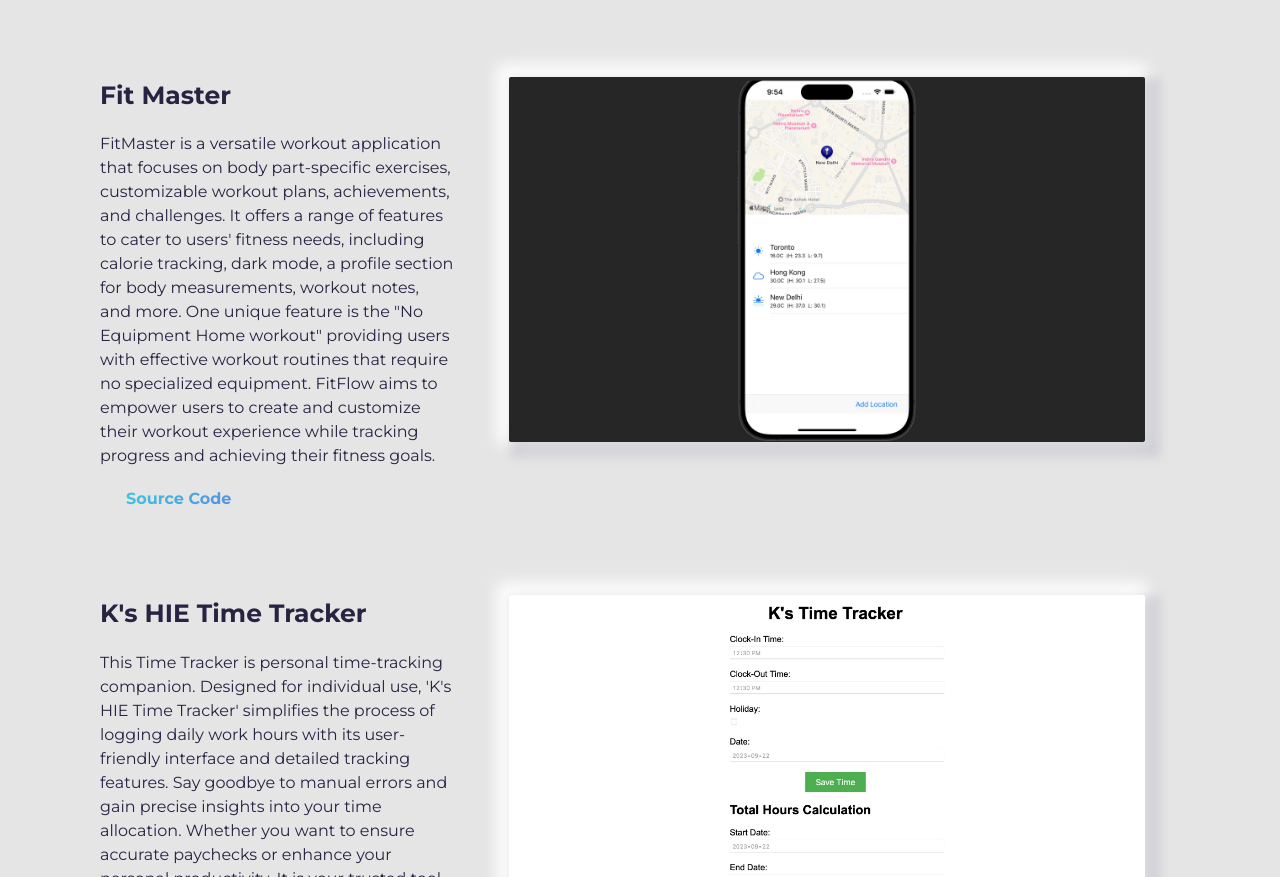
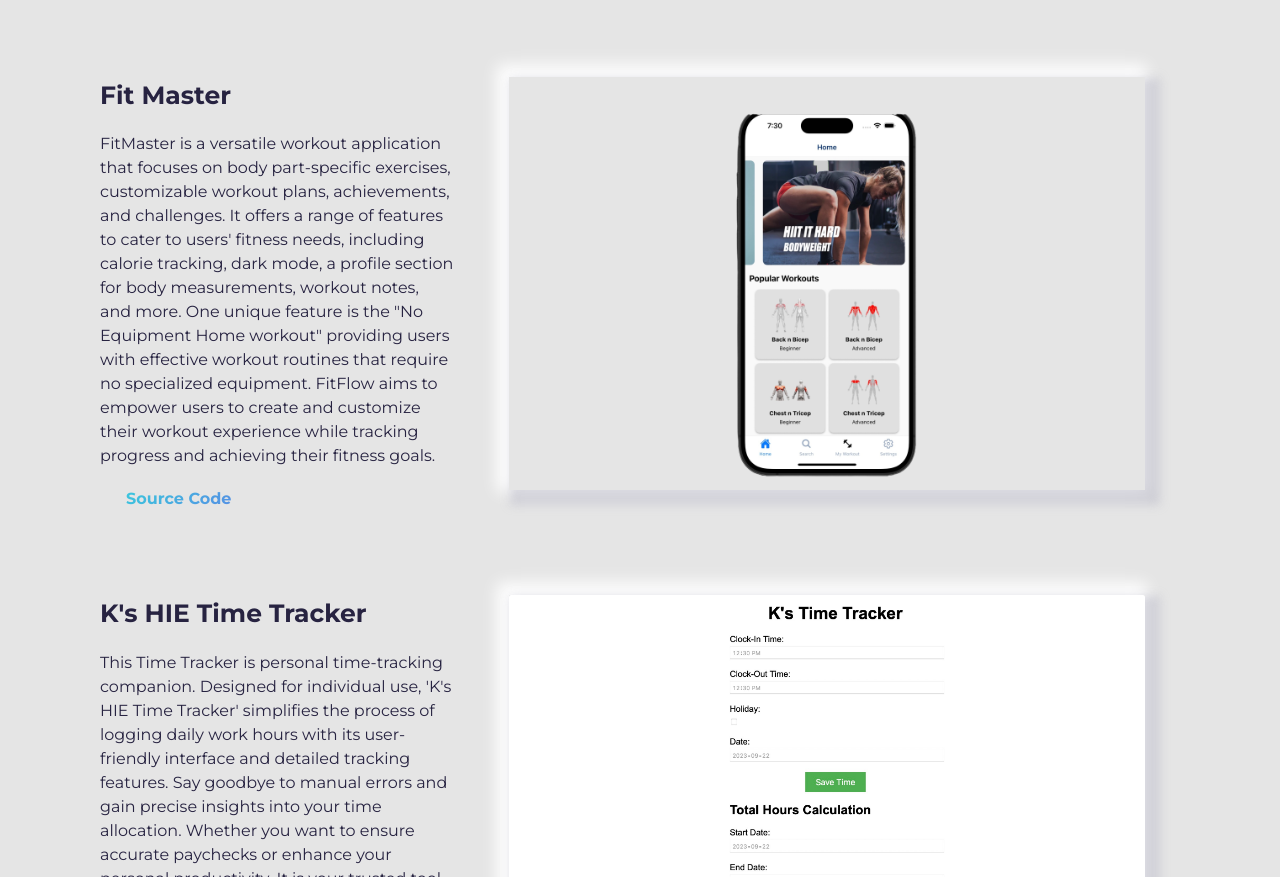
Before and after one commit to Ahuja-rahul/Ahuja-rahul.github.io, a plain HTML site: page index.html in a window 1280 px wide. Shown: the part 1980-2857 px from the top of the page. Drawn offline with Linux system fonts and the light colour scheme.

Commit message:
FIxes image for Fitmaster

```diff
--- a/index.html
+++ b/index.html
@@ -177,7 +177,7 @@ Have fun creating your portfolio on this template!!! -->
           <div class="project-wrapper__image">
             <a href="#" target="_blank" rel="noopener noreferrer">
               <div class="thumbnail rounded">
-                <img src="./assets/weather_app.jpg" class="img-fluid" alt="Project Image" width="1366" height="767" />
+                <img src="./assets/fitmaster.png" class="img-fluid" alt="Project Image" width="1366" height="767" />
               </div>
             </a>
           </div>
```
Also changed, not shown: assets/fitmaster.png (added).
